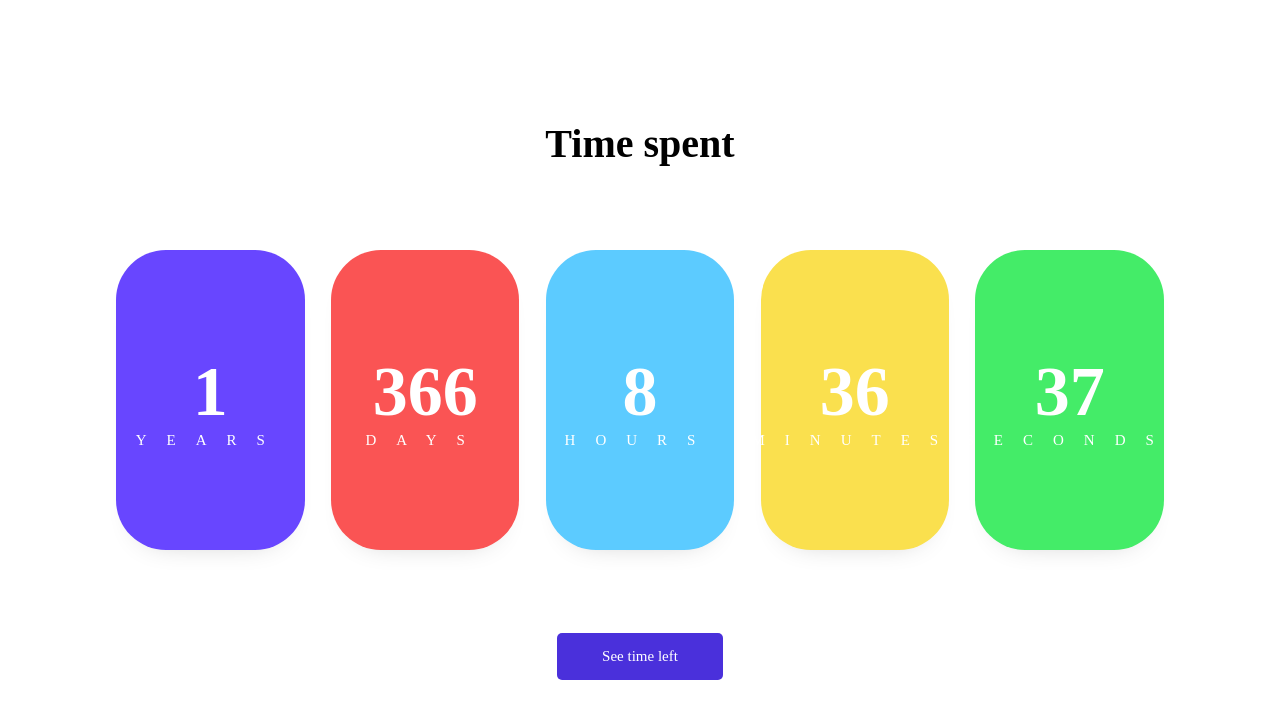
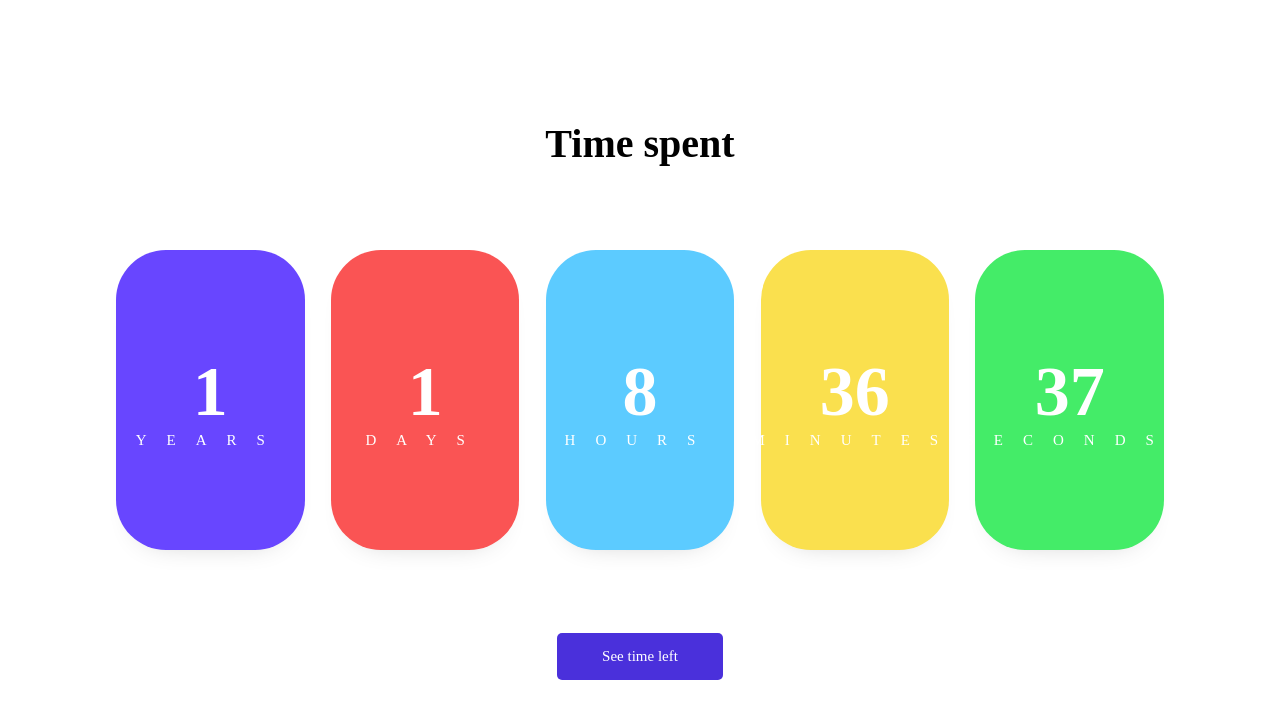
Before and after one commit to 14Sandee/Time, a plain HTML site: page index.html in a window 1280 px wide. Drawn offline with Linux system fonts and the light colour scheme.

Commit message:
second commit

```diff
--- a/script.js
+++ b/script.js
@@ -26,7 +26,7 @@ var hours = Math.floor(diff / (1000 * 60 * 60));
 var days = Math.floor(diff / (1000 * 60 * 60 * 24));
 var years = Math.floor(diff / (1000 * 60 * 60 * 24 * 365));
 
-years = years % 365;
+days = days % 365;
 hours = hours % 24;
 minutes = minutes % 60;
 seconds = seconds % 60;
--- a/style.css
+++ b/style.css
@@ -84,6 +84,7 @@ html, body{
     font-weight: 500;
     /* margin-left: 20px; */
     letter-spacing: 20px;
+    marginri
 }
 #button{
     padding: 15px 45px;
```
